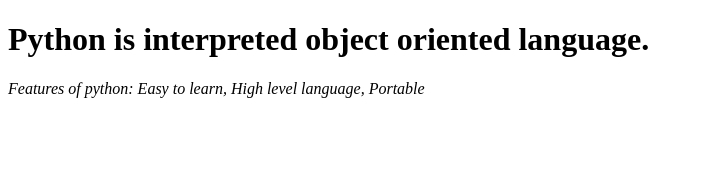
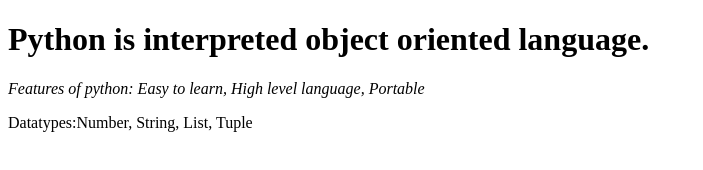
Before and after one commit to VaishnaviKhopade01/greeting, a plain HTML site: page index.html in a window 1280 px wide. Shown: the whole page, without its empty margins (0-703 px from the left). Drawn offline with Linux system fonts and the light colour scheme.

Commit message:
datatypes added

```diff
--- a/index.html
+++ b/index.html
@@ -8,5 +8,6 @@
 <body>
     <h1>Python is interpreted object oriented language.</h1>
     <i>Features of python: Easy to learn, High level language, Portable</i>
+    <p>Datatypes:Number, String, List, Tuple</p>
 </body>
 </html>
```
